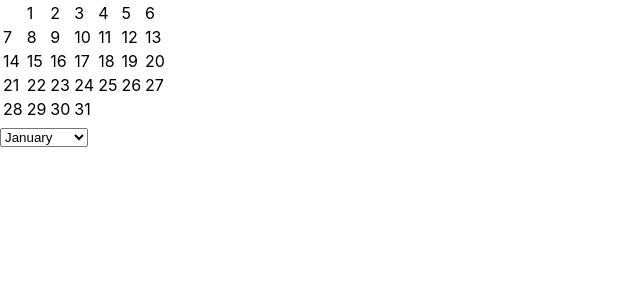
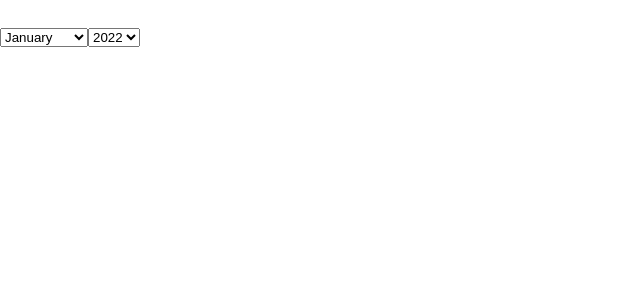
Before and after one commit to jmcc999/DigitalTAFrontEnd, a React (Create React App) app in the folder app/: page / in a window 1280 px wide. Shown: the top 300 px of the page, without its empty margins (0-640 px from the left). Built offline with nearby package versions, Linux system fonts and the light colour scheme.

Commit message:
added year drop down

```diff
--- a/app/src/MonthDropdown.js
+++ b/app/src/MonthDropdown.js
@@ -7,7 +7,7 @@ class MonthDropdown extends React.Component {
         this.state = {
             Jan : {
                 name: 'January',
-                startDay: 5,
+                startDay: '',
                 length: 31
             },
 
@@ -88,6 +88,12 @@ class MonthDropdown extends React.Component {
 
     handleChange = (event) => {
 
+        this.setState({Jan: {
+                name: 'January',
+                startDay: this.props.startDay,
+                length: 31,
+            }
+        })
         this.setState({Feb: {
                 name: 'February',
                 startDay: (((this.state.Jan.startDay + (this.state.Jan.length % 7)) -1) % 7) + 1,
@@ -105,7 +111,7 @@ class MonthDropdown extends React.Component {
         this.setState({Apr: {
             name: 'April',
             startDay: (((this.state.Mar.startDay + (this.state.Mar.length % 7)) -1) % 7) + 1,
-            length: 31
+            length: 30
         }
         })
 
--- a/app/src/MonthParent.js
+++ b/app/src/MonthParent.js
@@ -1,16 +1,18 @@
 import React from "react";
 import Month from './Month.js'
 import MonthDropdown from './MonthDropdown';
+import YearDropdown from './YearDropdown';
 
 
 class MonthParent extends React.Component {
 
     state = {
-        startDay: '2',
-        length: '31'
+        startDay: '',
+        length: '',
+        janStartDay: '',
     }
 
-    callbackFoo = (value) => {
+    callbackFooMonth = (value) => {
         this.setState({
           startDay: value[0],
           length: value[2] + value[3]
@@ -18,11 +20,20 @@ class MonthParent extends React.Component {
         console.log(value[2])
     }
 
+    callbackFooYear = (value) => {
+        this.setState({
+          startDay: value,
+          janStartDay: value
+        })
+        console.log(value)
+    }
+
     render() {
         return (
             <div>
             <Month startDay={this.state.startDay} length={this.state.length}/>
-            <MonthDropdown callbackFoo={(startDay,length) => this.callbackFoo(startDay,length)}/>
+            <MonthDropdown startDay={this.state.janStartDay} callbackFoo={(startDay,length) => this.callbackFooMonth(startDay,length)}/>
+            <YearDropdown callbackFoo={(startDay) => this.callbackFooYear(startDay)}/>
             </div>
         );
     }
--- /dev/null
+++ b/app/src/YearDropdown.js
@@ -0,0 +1,51 @@
+import React from "react";
+
+class YearDropdown extends React.Component {
+
+    constructor(props) {
+        super(props)
+        this.state = {
+            y22 : {
+                name: '2022',
+                startDay: 7
+            },
+
+            y23 : {
+                name: '2023',
+                startDay: ''
+            },
+
+            value: '?'
+        }
+        this.handleChange = this.handleChange.bind(this)
+    }
+
+    componentDidMount() {
+        console.log('mounted')
+    }
+
+    handleChange = (event) => {
+
+        this.setState({y23: {
+                name: '2023',
+                startDay: (this.state.y22.startDay % 7) + 1
+            }
+        })
+
+        this.setState({value: event.target.value})
+        this.props.callbackFoo(this.state.value)
+        console.log(this.state.value)
+    }
+
+    render() {
+
+        return (
+            <select onChange={(event) => this.handleChange(event)} name='yearDropdown' value={this.state.value}>
+                <option value={this.state.y22.startDay} name={this.state.y22.name}>{this.state.y22.name}</option>
+                <option value={this.state.y23.startDay} name={this.state.y23.name}>{this.state.y23.name}</option>
+            </select>
+        )
+    }
+}
+
+export default YearDropdown
```
